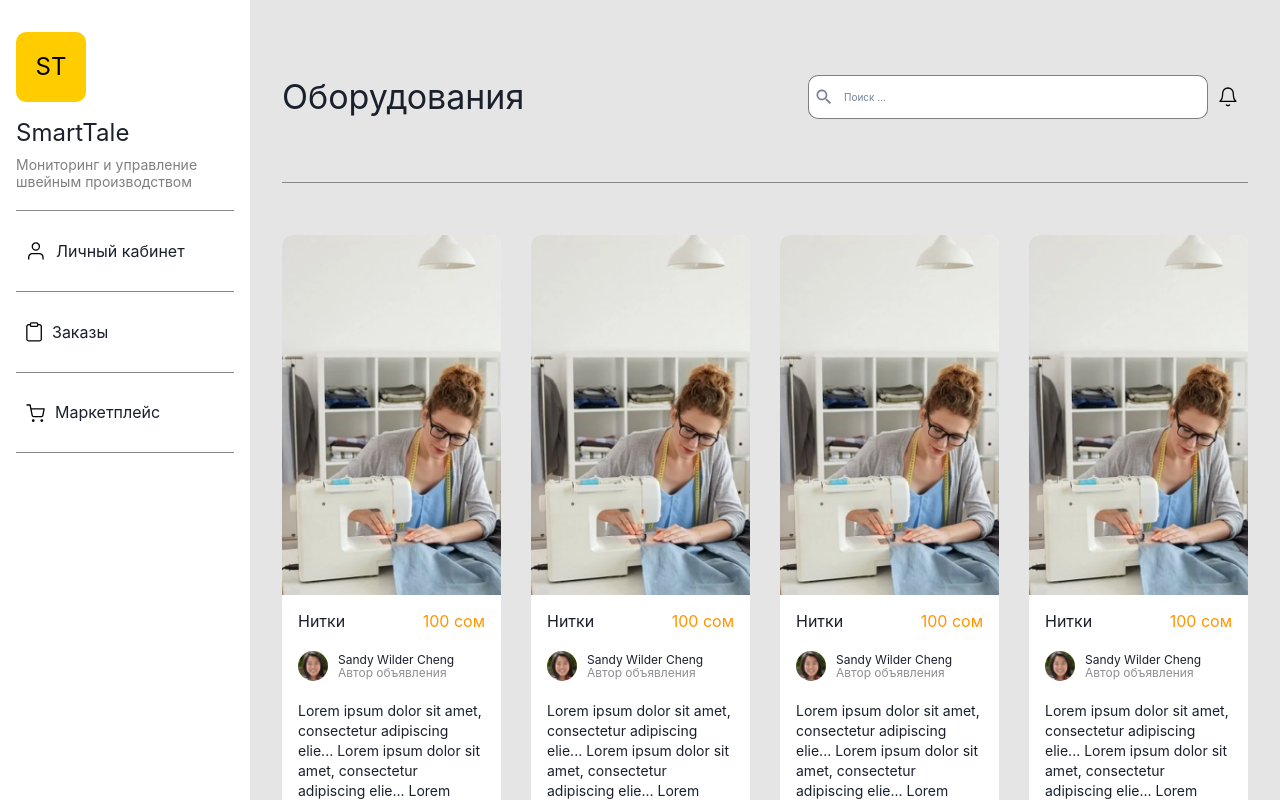
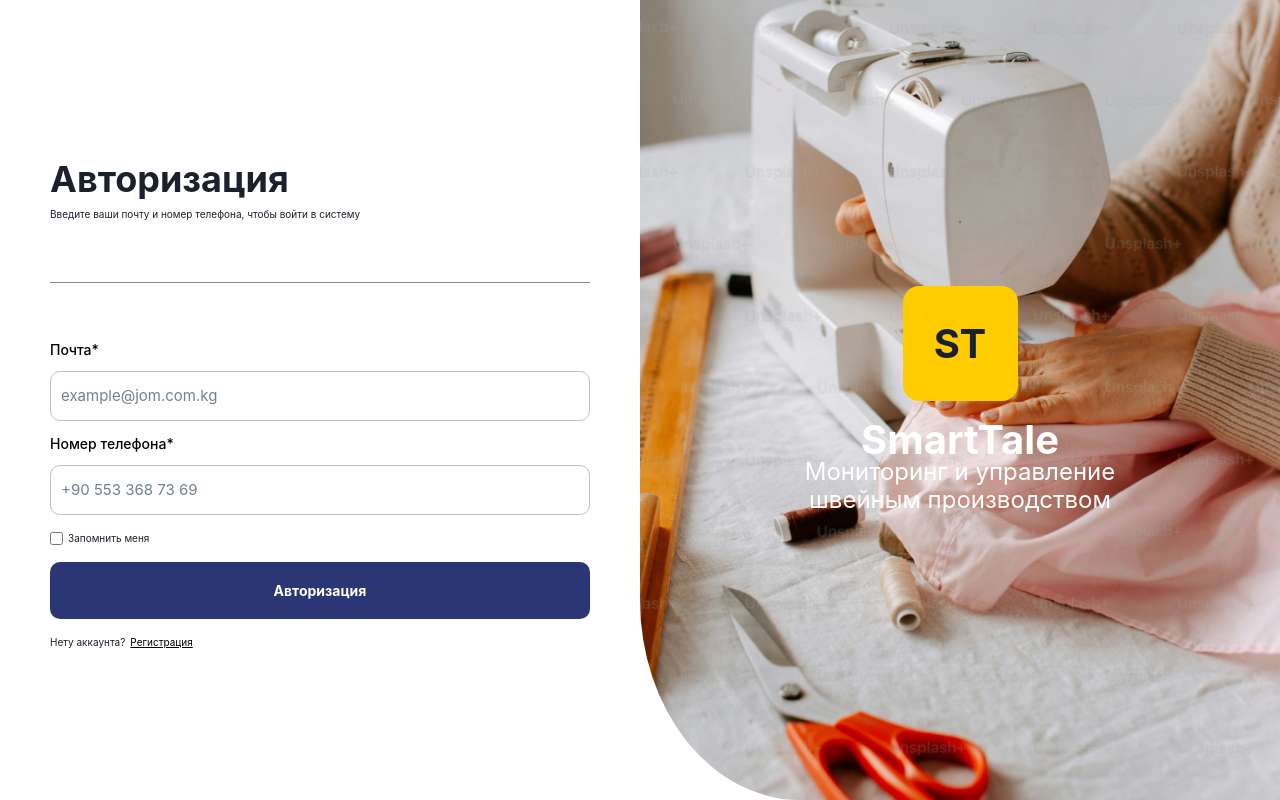
Before and after one commit to erlankg0/marketplace, a React (Vite) app: page / in a window 1280 px wide. Shown: the top 800 px of the page. Built offline with nearby package versions, Linux system fonts and the light colour scheme; a web font is replaced by a local one.

Commit message:
fix routers

```diff
--- a/src/layout/App/App.tsx
+++ b/src/layout/App/App.tsx
@@ -10,11 +10,11 @@
     return (
         <>
             <Routes>
-                <Route path={'/marketplace'} element={<Auth/>}/>
+                <Route path={'/'} element={<Auth/>}/>
                 <Route path={'/singup'} element={<SingUp/>}/>
                 <Route path={'/confirmed'} element={<Confirmed/>}/>
                 <Route path={'/progress'} element={<Progress/>}/>
-                <Route path={'/*'} element={<Marketplace/>}/>
+                <Route path={'/marketplace'} element={<Marketplace/>}/>
             </Routes>
         </>
     )
```
